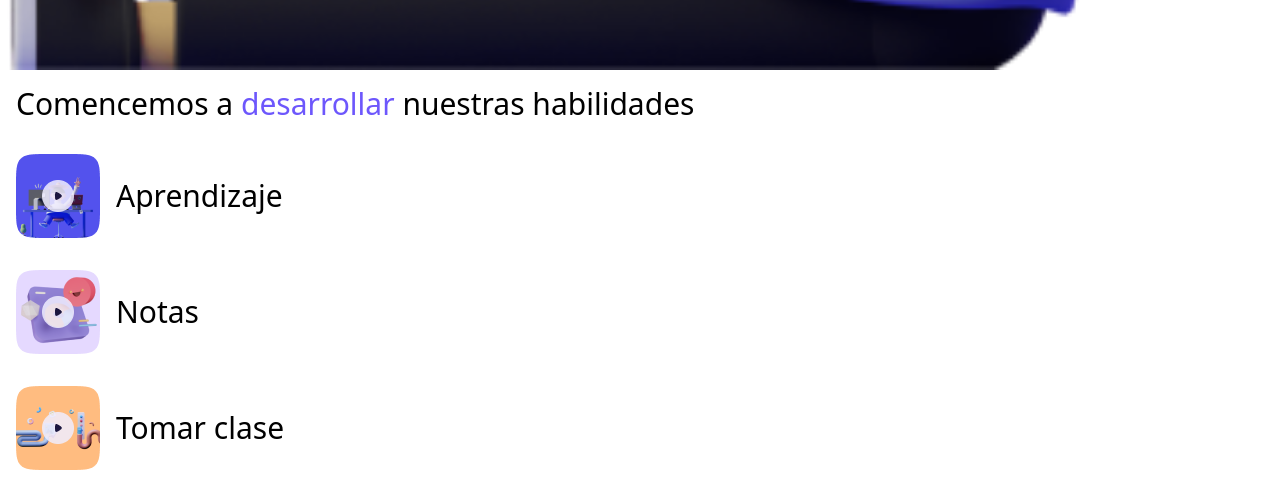
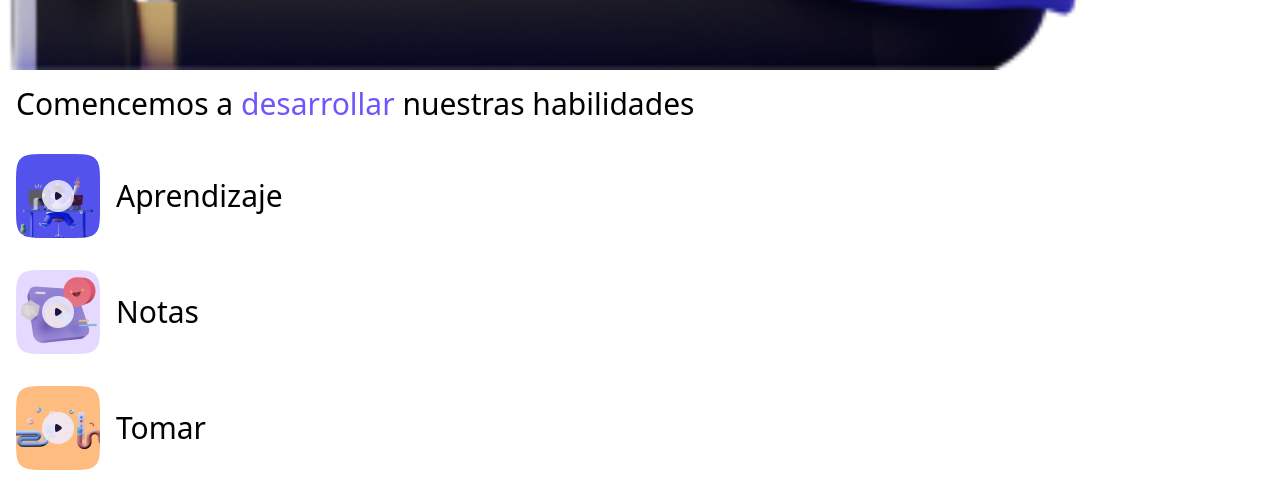
Before and after one commit to OshkarVTec/hackathonPuebla2024, a React (Vite) app: page /#/ in a window 1280 px wide. Shown: the part 1019-1502 px from the top of the page. Built offline with nearby package versions, Linux system fonts and the light colour scheme.

Commit message:
fix white space

```diff
--- a/src/pages/Home.tsx
+++ b/src/pages/Home.tsx
@@ -8,13 +8,13 @@
 	return (
 		<div className="bg-[#6D57FC] h-screen flex flex-col ">
 			<img src={homeImg} className="grow-0" />
-			<div className="bg-white rounded-t-3xl h-full">
+			<div className="bg-white rounded-t-3xl h-full flex flex-col">
 				<p className="text-3xl p-4 ">
 					Comencemos a <span className="text-[#6D57FC]">desarrollar</span>{" "}
 					nuestras habilidades
 				</p>
 
-				<div className="flex flex-col justify-center">
+				<div className="flex flex-col justify-center flex-grow">
 					<div className="flex items-center p-4 gap-4">
 						<img src={learningImg} />
 						<p className="text-3xl">Aprendizaje</p>
@@ -25,7 +25,7 @@
 					</Link>
 					<Link to="/dictado" className="flex items-center p-4 gap-4">
 						<img src={recordImg} />
-						<p className="text-3xl">Tomar clase</p>
+						<p className="text-3xl">Tomar</p>
 					</Link>
 				</div>
 			</div>
```
